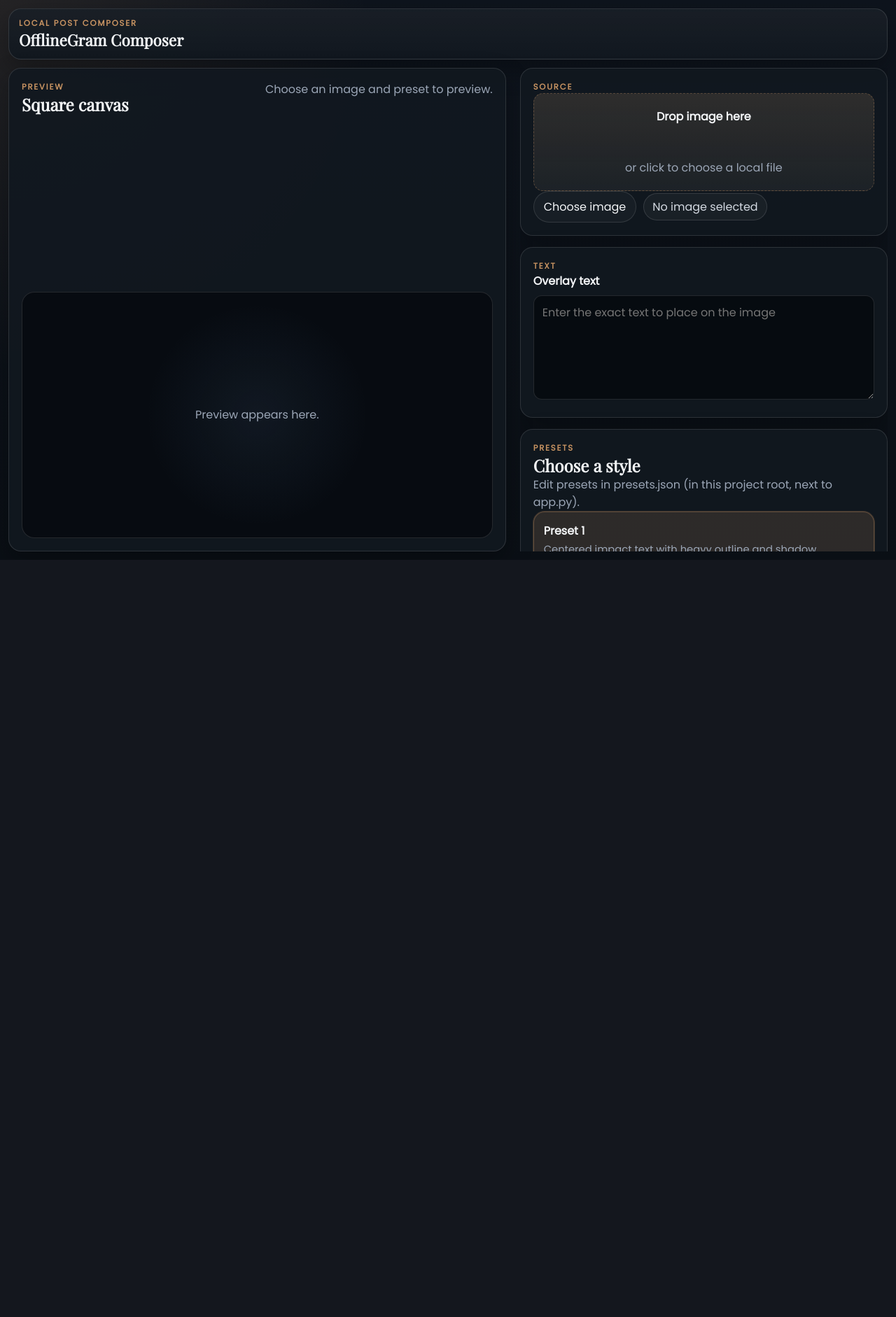
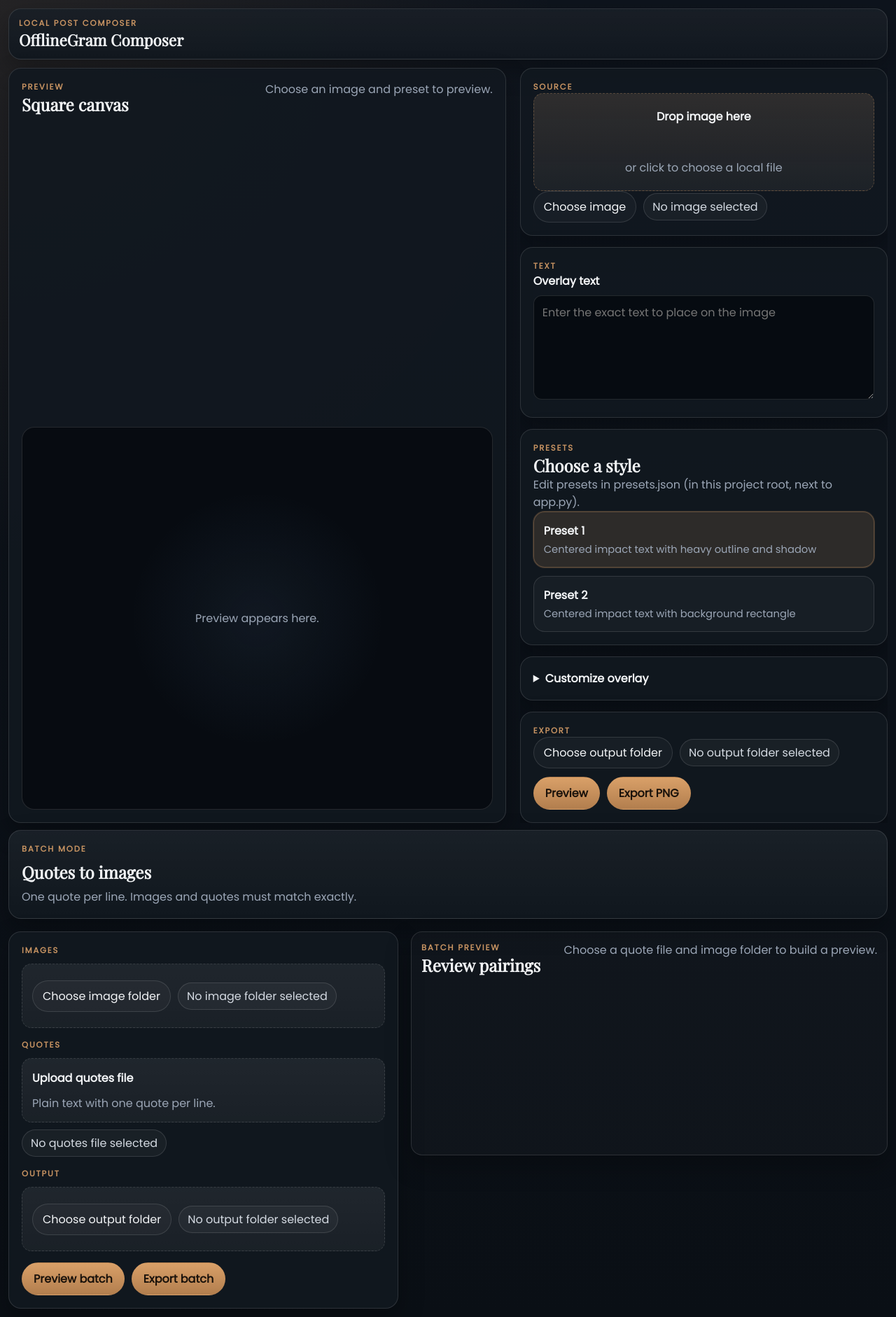
Before and after one commit to 09ashishkapoor/offlinegram-composer, a FastAPI app: page / in a window 1280 px wide. Shown: the whole page at 70% size. Before the commit the page ends 800 px from the top, so only its background shows below. Run offline with FastAPI, Linux system fonts and the light colour scheme.

Commit message:
feat: add batch mode layout

```diff
--- a/static/css/style.css
+++ b/static/css/style.css
@@ -182,6 +182,34 @@ select {
   overflow: auto;
 }
 
+.batch-section {
+  margin-top: -2px;
+}
+
+.batch-layout {
+  display: grid;
+  gap: 18px;
+}
+
+.batch-header-card {
+  display: grid;
+  gap: 8px;
+  background:
+    linear-gradient(180deg, rgba(255, 255, 255, 0.04), rgba(255, 255, 255, 0)),
+    var(--bg-card);
+}
+
+.batch-control-card,
+.batch-preview-card {
+  display: grid;
+  gap: 16px;
+}
+
+.batch-input-group {
+  display: grid;
+  gap: 10px;
+}
+
 .drop-zone {
   position: relative;
   display: grid;
@@ -196,6 +224,38 @@ select {
   text-align: center;
   cursor: pointer;
   overflow: hidden;
+}
+
+.compact-drop {
+  position: relative;
+  display: grid;
+  gap: 10px;
+  align-items: center;
+  min-height: 92px;
+  padding: 14px;
+  border: 1px dashed var(--border);
+  border-radius: 14px;
+  background:
+    linear-gradient(180deg, rgba(255, 255, 255, 0.035), rgba(255, 255, 255, 0.01)),
+    var(--bg-soft);
+}
+
+.compact-drop input[type="file"] {
+  position: absolute;
+  inset: 0;
+  opacity: 0;
+  cursor: pointer;
+}
+
+.compact-drop .drop-title {
+  position: relative;
+  z-index: 1;
+}
+
+.compact-drop .drop-hint {
+  position: relative;
+  z-index: 1;
+  max-width: 42rem;
 }
 
 .drop-zone.dragover {
@@ -281,6 +341,10 @@ button:hover {
   margin-top: 12px;
 }
 
+.batch-actions {
+  margin-top: 0;
+}
+
 .path-pill {
   display: inline-flex;
   align-items: center;
@@ -291,6 +355,29 @@ button:hover {
   background: rgba(255, 255, 255, 0.04);
   color: #d4dae2;
   overflow-wrap: anywhere;
+}
+
+.batch-preview-grid {
+  display: grid;
+  gap: 12px;
+  grid-template-columns: repeat(auto-fit, minmax(220px, 1fr));
+}
+
+.batch-preview-card {
+  border: 1px solid var(--border);
+  border-radius: 16px;
+  background: rgba(255, 255, 255, 0.025);
+  padding: 14px;
+}
+
+.batch-preview-quote {
+  display: -webkit-box;
+  -webkit-line-clamp: 5;
+  -webkit-box-orient: vertical;
+  overflow: hidden;
+  color: #dde3ec;
+  line-height: 1.5;
+  font-style: italic;
 }
 
 .preset-grid {
@@ -445,13 +532,14 @@ details summary {
 @media (min-width: 981px) {
   html,
   body {
-    height: 100%;
-    overflow: hidden;
+    min-height: 100%;
+    overflow-x: hidden;
+    overflow-y: auto;
   }
 
   .app-shell {
-    height: 100vh;
-    grid-template-rows: auto minmax(0, 1fr);
+    min-height: 100vh;
+    height: auto;
     padding: 12px;
     gap: 12px;
   }
@@ -477,10 +565,27 @@ details summary {
     min-height: 0;
     height: 100%;
   }
+
+  .batch-layout {
+    grid-template-columns: minmax(320px, 0.9fr) minmax(0, 1.1fr);
+    align-items: start;
+  }
+
+  .batch-header-card {
+    grid-column: 1 / -1;
+  }
+
+  .batch-preview-card {
+    min-height: 320px;
+  }
 }
 
 @media (max-width: 980px) {
   .composer-layout {
+    grid-template-columns: 1fr;
+  }
+
+  .batch-layout {
     grid-template-columns: 1fr;
   }
 
--- a/templates/index.html
+++ b/templates/index.html
@@ -84,6 +84,66 @@
       </aside>
     </main>
 
+    <section class="batch-section" aria-labelledby="batch-mode-title">
+      <div class="batch-layout">
+        <section class="panel-card batch-header-card">
+          <p class="eyebrow">Batch Mode</p>
+          <h2 id="batch-mode-title">Quotes to images</h2>
+          <p class="helper-text">One quote per line. Images and quotes must match exactly.</p>
+        </section>
+
+        <section class="panel-card batch-control-card">
+          <div class="batch-input-group">
+            <p class="eyebrow">Images</p>
+            <div class="compact-drop">
+              <div class="inline-row">
+                <button class="ghost-button" id="batch-browse-images" type="button">Choose image folder</button>
+                <span class="path-pill" id="batch-image-dir">No image folder selected</span>
+              </div>
+            </div>
+          </div>
+
+          <div class="batch-input-group">
+            <p class="eyebrow">Quotes</p>
+            <label class="compact-drop" for="batch-quotes-upload">
+              <input id="batch-quotes-upload" type="file" accept=".txt,.md,text/plain">
+              <span class="drop-title">Upload quotes file</span>
+              <span class="drop-hint">Plain text with one quote per line.</span>
+            </label>
+            <div class="inline-row">
+              <span class="path-pill" id="batch-quotes-file">No quotes file selected</span>
+            </div>
+          </div>
+
+          <div class="batch-input-group">
+            <p class="eyebrow">Output</p>
+            <div class="compact-drop">
+              <div class="inline-row">
+                <button class="ghost-button" id="batch-browse-output" type="button">Choose output folder</button>
+                <span class="path-pill" id="batch-output-dir">No output folder selected</span>
+              </div>
+            </div>
+          </div>
+
+          <div class="button-row batch-actions">
+            <button class="primary-button" id="batch-preview" type="button">Preview batch</button>
+            <button class="primary-button" id="batch-export" type="button">Export batch</button>
+          </div>
+        </section>
+
+        <section class="panel-card batch-preview-card">
+          <div class="panel-header">
+            <div>
+              <p class="eyebrow">Batch Preview</p>
+              <h2>Review pairings</h2>
+            </div>
+            <p id="batch-meta" class="helper-text">Choose a quote file and image folder to build a preview.</p>
+          </div>
+          <div id="batch-preview-grid" class="batch-preview-grid"></div>
+        </section>
+      </div>
+    </section>
+
     <div id="browser-modal" class="modal hidden" role="dialog" aria-modal="true" aria-labelledby="browser-title">
       <div class="modal-card browser-modal-card">
         <div class="modal-header">
```
